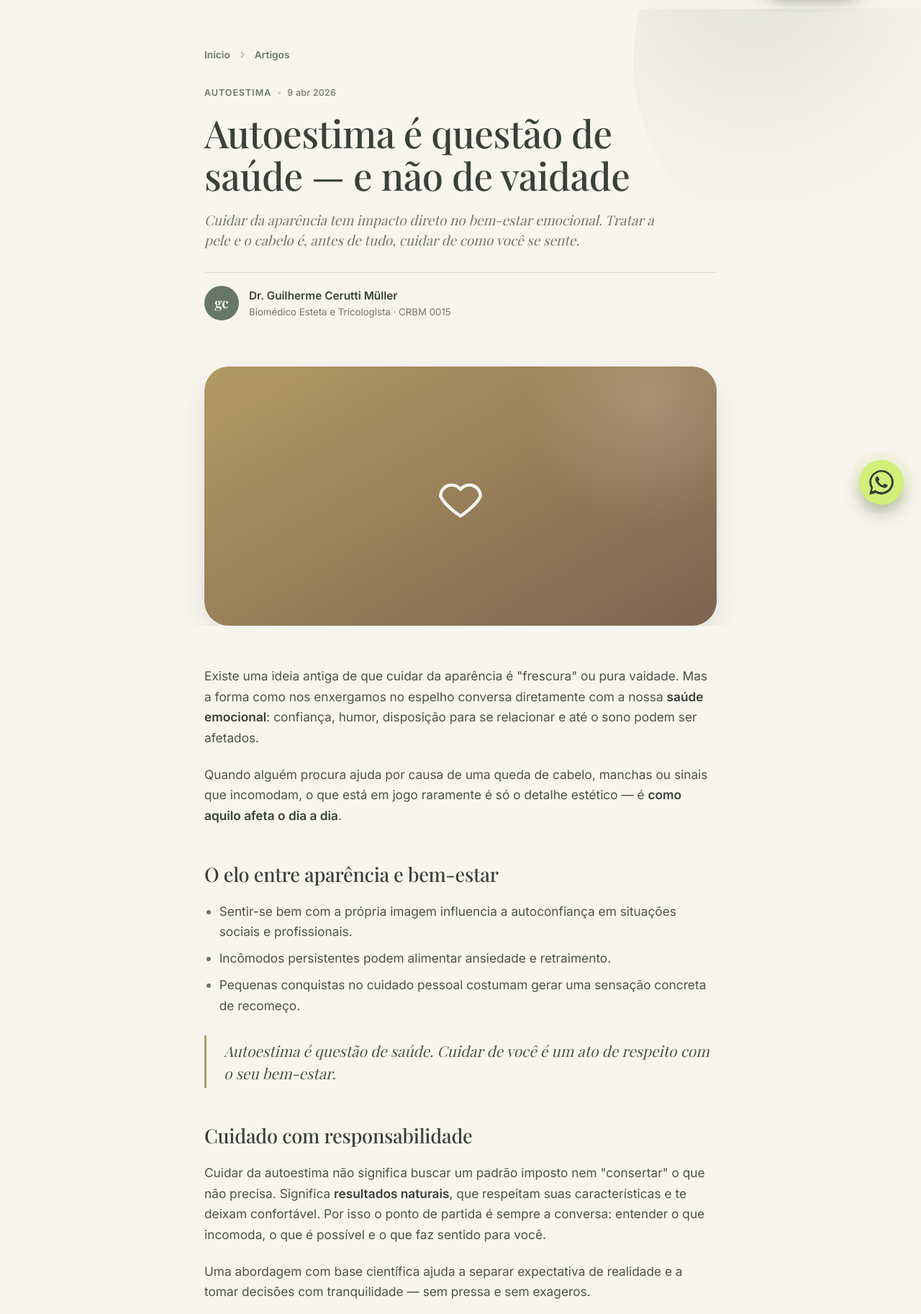
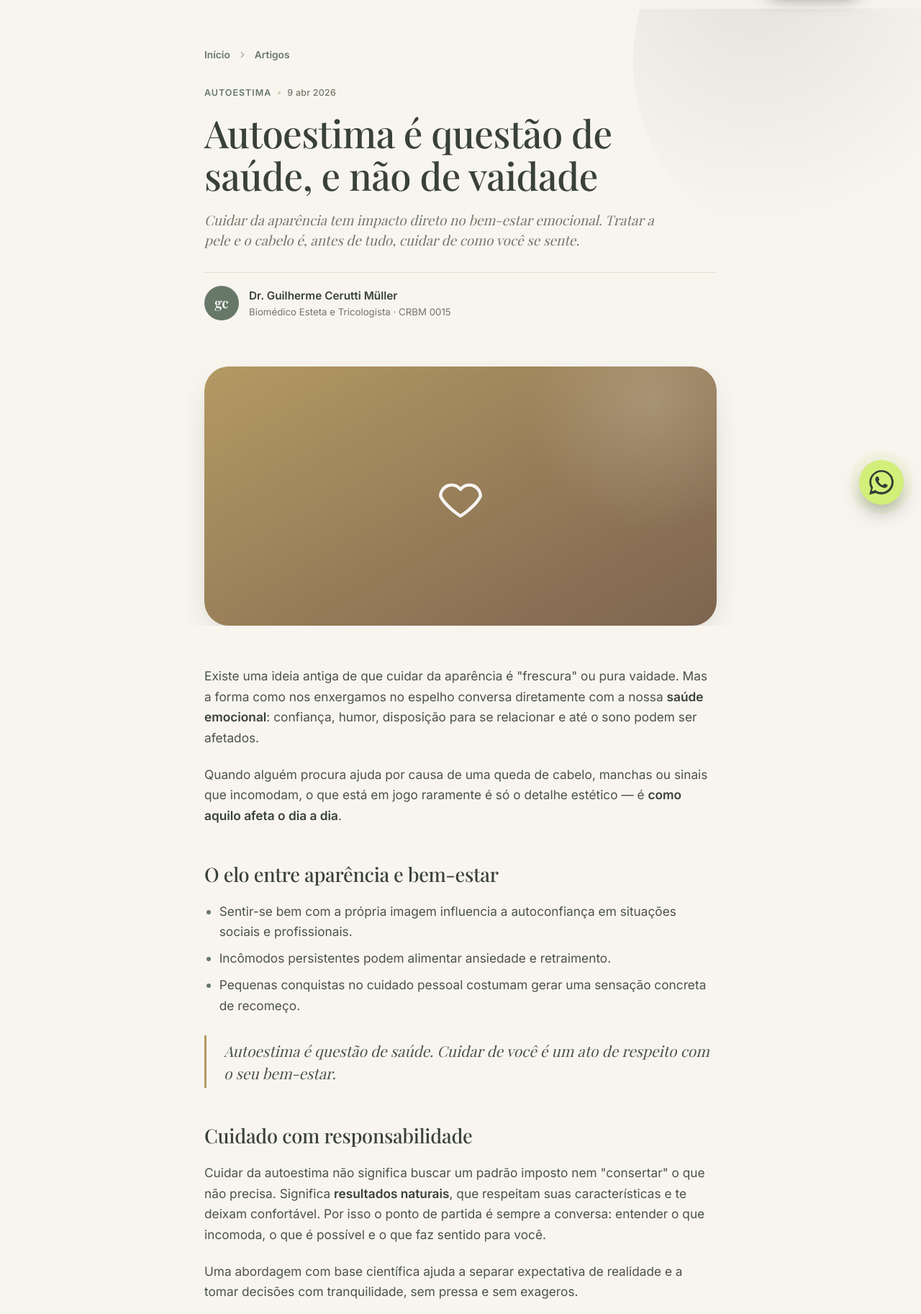
Before and after one commit to s-muller-00/site-dr-guilherme, an Eleventy site: page netlify-site/artigos/autoestima-questao-de-saude.md in a window 1280 px wide. Shown: the part 75-1900 px from the top of the page at 72% size. Built offline with nearby package versions, Linux system fonts and the light colour scheme; Eleventy itself is replaced by a stand-in of ours; files that its build step writes are made by us from their sources; a web font is replaced by a local one.

Commit message:
Update Artigo “autoestima-questao-de-saude”

```diff
--- a/netlify-site/artigos/autoestima-questao-de-saude.md
+++ b/netlify-site/artigos/autoestima-questao-de-saude.md
@@ -1,9 +1,9 @@
 ---
-title: Autoestima é questão de saúde — e não de vaidade
-description: Cuidar da aparência tem impacto direto no bem-estar emocional. Tratar a pele e o cabelo é, antes de tudo, cuidar de como você se sente.
-author: Dr. Guilherme Cerutti Müller
+title: Autoestima é questão de saúde, e não de vaidade
 date: 2026-04-09
 category: Autoestima
+author: Dr. Guilherme Cerutti Müller
+description: Cuidar da aparência tem impacto direto no bem-estar emocional. Tratar a pele e o cabelo é, antes de tudo, cuidar de como você se sente.
 credentials: Biomédico Esteta e Tricologista · CRBM 0015
 ---
 
@@ -23,6 +23,6 @@ Quando alguém procura ajuda por causa de uma queda de cabelo, manchas ou sinais
 
 Cuidar da autoestima não significa buscar um padrão imposto nem "consertar" o que não precisa. Significa **resultados naturais**, que respeitam suas características e te deixam confortável. Por isso o ponto de partida é sempre a conversa: entender o que incomoda, o que é possível e o que faz sentido para você.
 
-Uma abordagem com base científica ajuda a separar expectativa de realidade e a tomar decisões com tranquilidade — sem pressa e sem exageros.
+Uma abordagem com base científica ajuda a separar expectativa de realidade e a tomar decisões com tranquilidade, sem pressa e sem exageros.
 
 <div class="note"><strong>Importante:</strong> se a insatisfação com a aparência está pesando muito no seu dia a dia, vale conversar abertamente numa avaliação. O cuidado começa por ser ouvido.</div>
```
